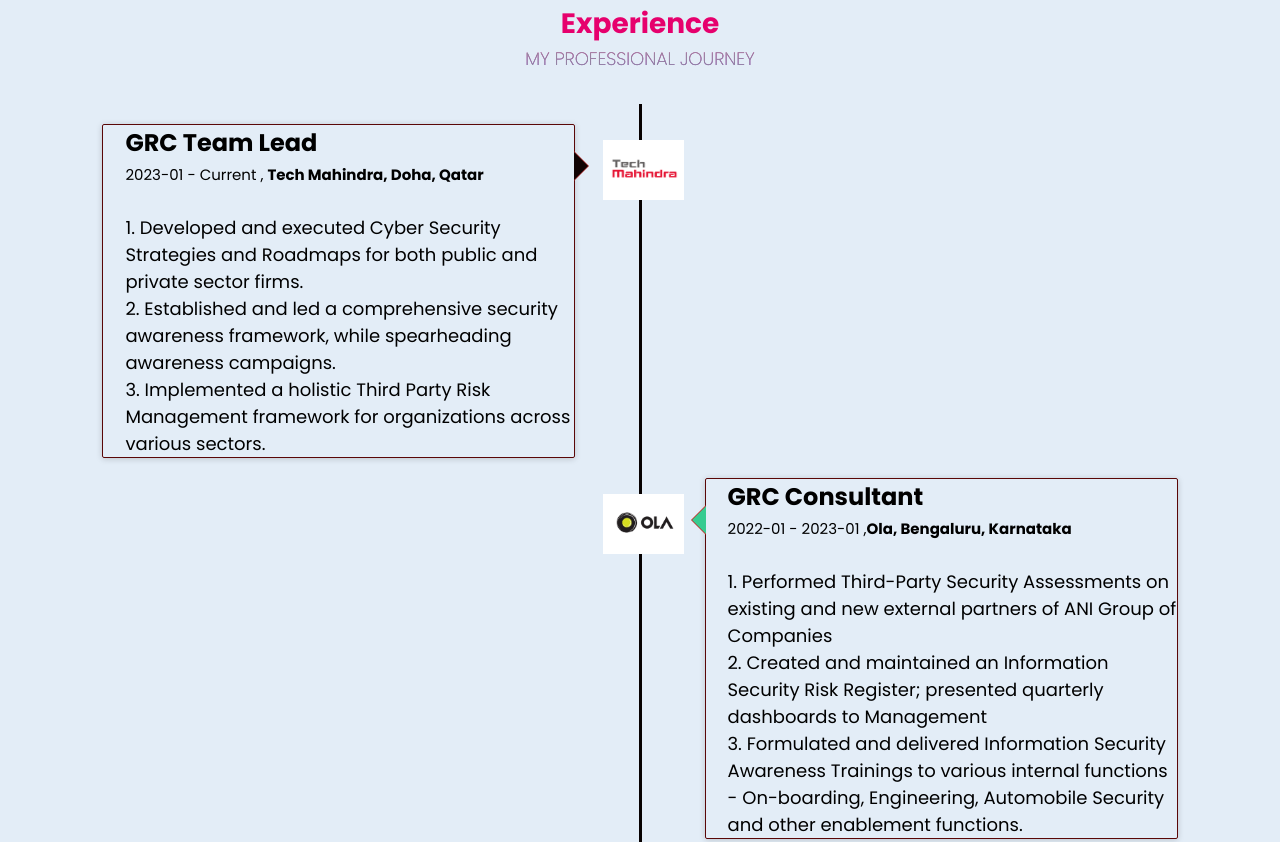
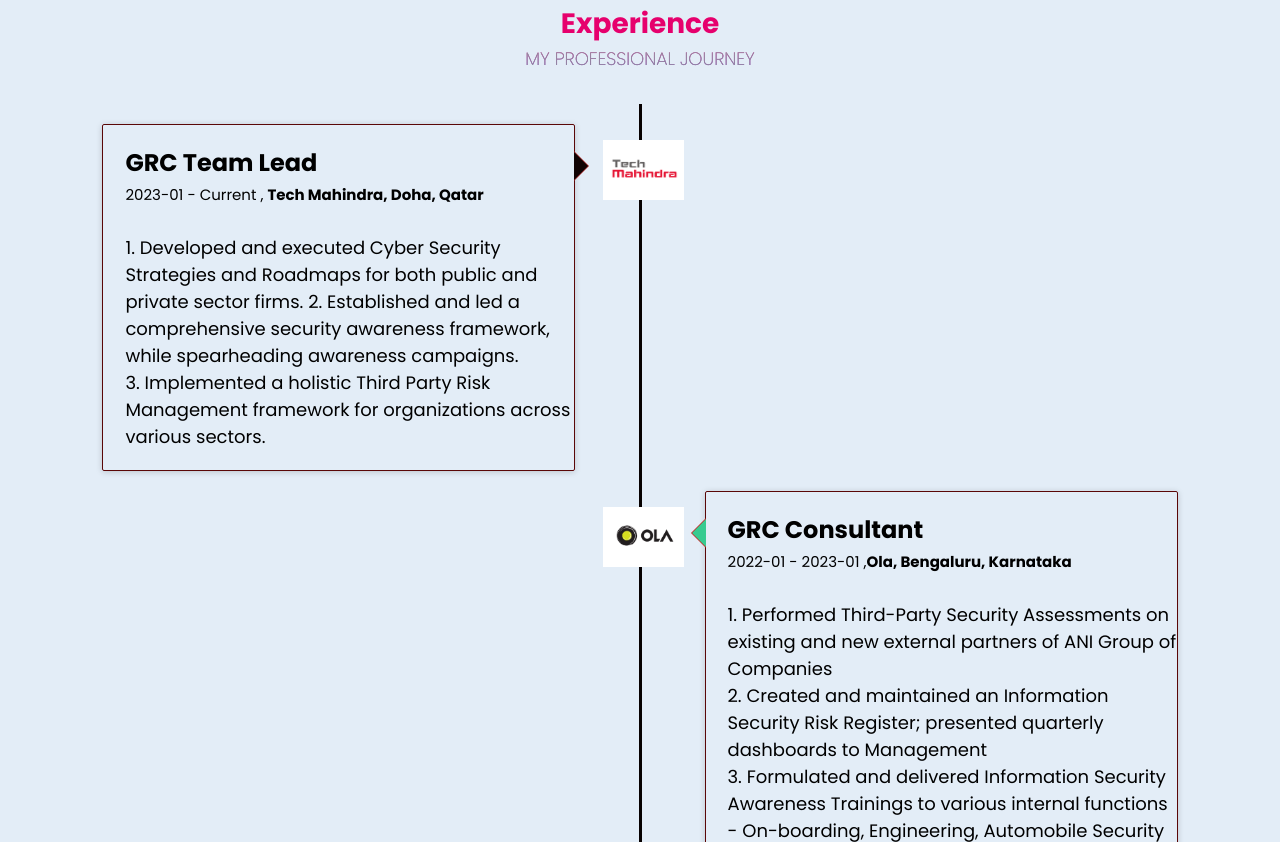
Before and after one commit to GODLJONATHANIG/Portfolio, a plain HTML site: page index.html in a window 1280 px wide. Shown: the part 2236-3078 px from the top of the page. Drawn offline with nearby package versions, Linux system fonts and the light colour scheme.

Commit message:
Add files via upload

```diff
--- a/index.html
+++ b/index.html
@@ -403,7 +403,7 @@
                         <div class="timeline-body">
                             <p>
                                 1. Developed and executed Cyber Security Strategies and Roadmaps for both
-                        public and private sector firms.<br/>
+                        public and private sector firms.
                         2. Established and led a comprehensive security awareness framework, while
                         spearheading awareness campaigns.<br/>
                         3. Implemented a holistic Third Party Risk Management framework for
@@ -429,9 +429,9 @@
                     </div>
                     <div class="timeline-body">
                     <p>
-                        1. Performed Third-Party Security Assessments on existing and new external
-                        partners of ANI Group of Companies<br/>2. Created and maintained an Information Security Risk Register; presented
-                        quarterly dashboards to Management<br/>3. Formulated and delivered Information Security Awareness Trainings to various
+                            1. Performed Third-Party Security Assessments on existing and new external
+                        partners of ANI Group of Companies<br/> 2. Created and maintained an Information Security Risk Register; presented
+                        quarterly dashboards to Management<br/> 3. Formulated and delivered Information Security Awareness Trainings to various
                         internal functions - On-boarding, Engineering, Automobile Security and other
                         enablement functions.<br/>
                     </p>
--- a/styles.css
+++ b/styles.css
@@ -985,6 +985,7 @@ h2.counter span{
     -webkit-box-shadow: 0 1px 6px rgba(0, 0, 0, 0.175);
     box-shadow: 0 1px 6px rgba(0, 0, 0, 0.175);
     padding-left: 22px;
+    padding-block: 20px;
   }
   .timeline > li > .timeline-panel:before {
     position: absolute;
```
